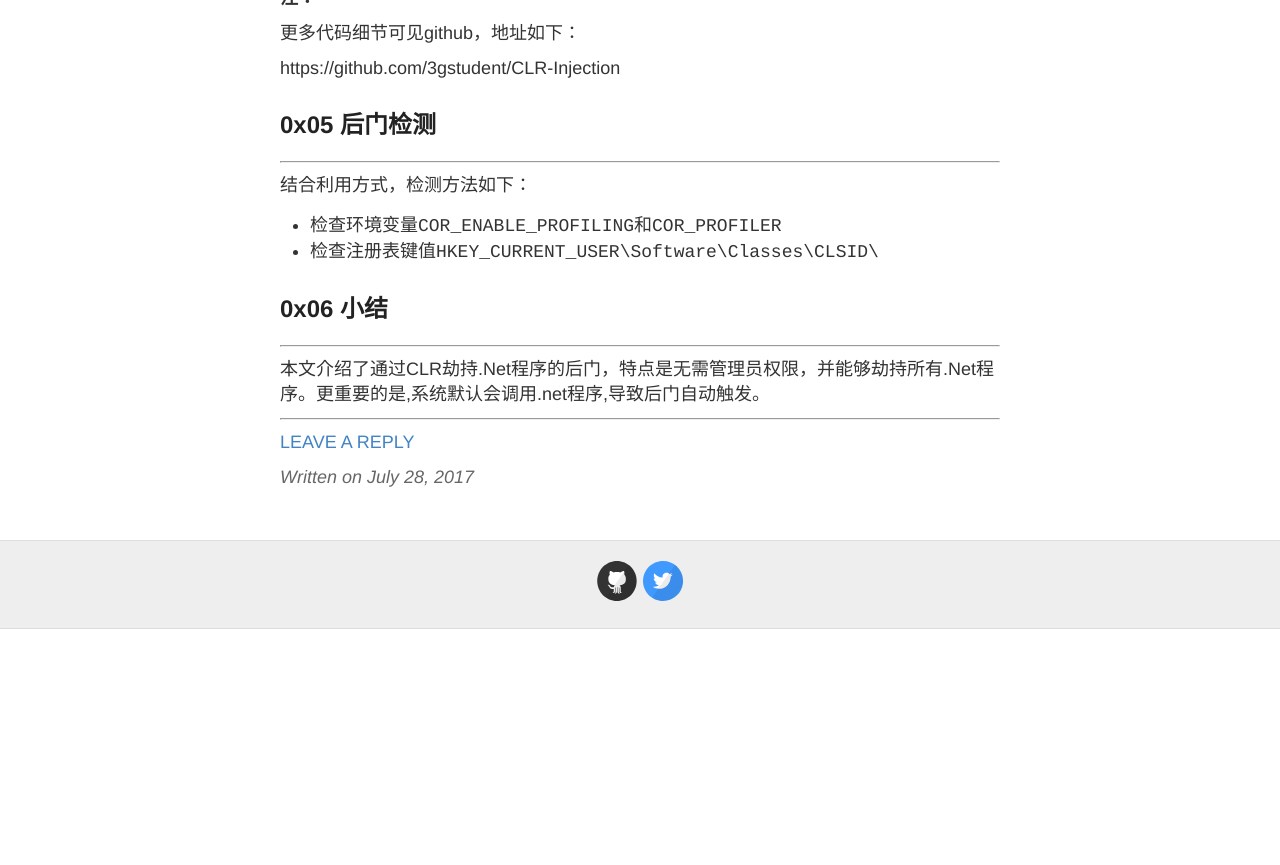
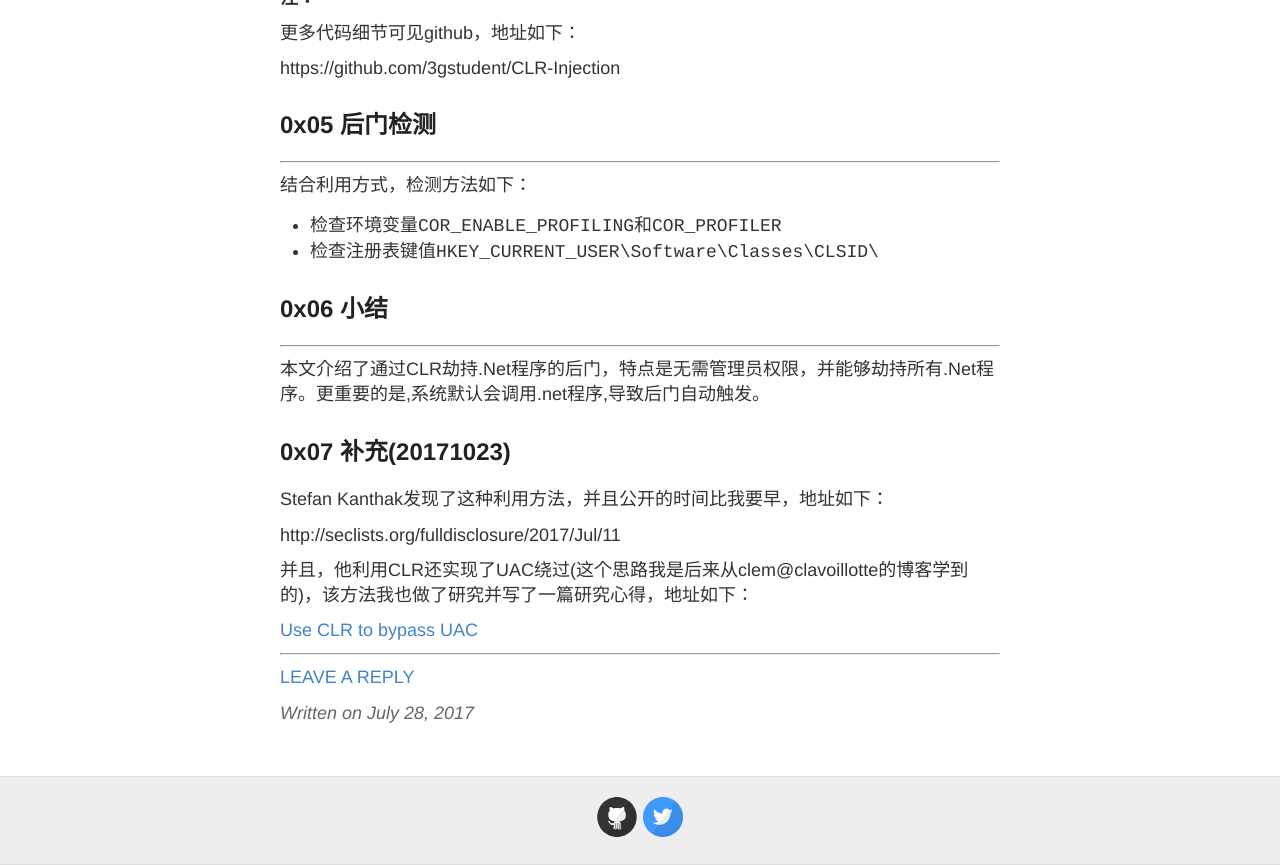
Before and after one commit to 3gstudent/backup-3gstudent.github.io, a Jekyll site: the page built from _posts/2017-7-28-Use CLR to maintain persistence.md, in a window 1280 px wide and 900 px high, scrolled down 7458 px, cut to the strip 35-900 px from the top of the window. Built offline with Jekyll 4.4.1, drawn with Linux system fonts in a browser that asks for light colours; before the commit the page ends 8122 px from its top, so only the background shows below that.

Commit message:
Update 2017-7-28-Use CLR to maintain persistence.md

```diff
--- a/_posts/2017-7-28-Use CLR to maintain persistence.md
+++ b/_posts/2017-7-28-Use CLR to maintain persistence.md
@@ -252,6 +252,15 @@ https://github.com/3gstudent/CLR-Injection
 
 本文介绍了通过CLR劫持.Net程序的后门，特点是无需管理员权限，并能够劫持所有.Net程序。更重要的是,系统默认会调用.net程序,导致后门自动触发。
 
+## 0x07 补充(20171023)
+
+Stefan Kanthak发现了这种利用方法，并且公开的时间比我要早，地址如下：
+
+http://seclists.org/fulldisclosure/2017/Jul/11
+
+并且，他利用CLR还实现了UAC绕过(这个思路我是后来从clem@clavoillotte的博客学到的)，该方法我也做了研究并写了一篇研究心得，地址如下：
+
+[Use CLR to bypass UAC](https://3gstudent.github.io/3gstudent.github.io/Use-CLR-to-bypass-UAC/)
 
 ---
 
```
